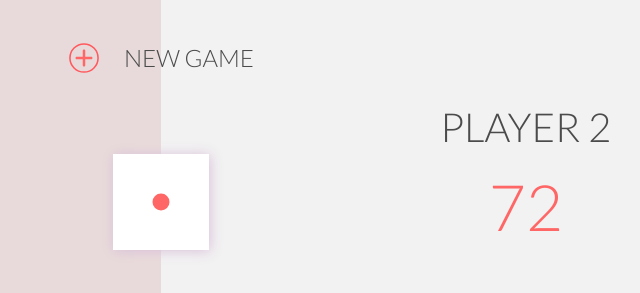
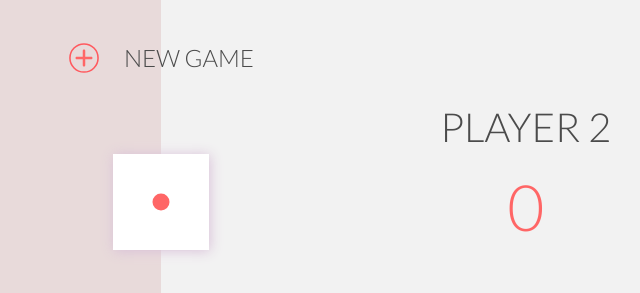
Before and after one commit to IOn007/Dice-game-Marion-Kozar, a plain HTML site: page index.html in a window 1280 px wide. Both pictures are taken after a click on the button "NEW GAME". Shown: the top 293 px of the page, 479-1119 px from the left. Drawn offline with nearby package versions, Linux system fonts and the light colour scheme.

Commit message:
Nouvelle partie - RAZ des scores et classe active au joueur 1

```diff
--- a/index.html
+++ b/index.html
@@ -30,7 +30,7 @@
     <!-- Infos du joueur 1 -->
     <section class="pure-u-1 pure-u-md-2-5">
       <div class="flex">
-        <h2>PLAYER 1</h2><div id="player1" class="active"></div>
+        <h2>PLAYER 1</h2><div id="player1"></div>
         </div>
       <!-- Affichage du score global -->
       <p id="globalPlayer1" class="global-score">0</p>
--- a/script.js
+++ b/script.js
@@ -1,4 +1,24 @@
 
+function handleNewGame(event) {
+
+  // A chaque nouvelle partie, round et global sont réinitialisés à 0
+  if (event.currentTarget.id === 'newGame') {
+    // définition du score temporaire ROUND
+    let roundPlayer1 = 0;
+    let roundPlayer2 = 0;
+    document.getElementById('roundPlayer1').innerHTML = roundPlayer1;
+    document.getElementById('roundPlayer2').innerHTML = roundPlayer2;
+
+    // définition du score global GLOBAL2    // définition du score global GLOBAL
+    let globalPlayer1 = 0;
+    let globalPlayer2 = 0;
+    document.getElementById('globalPlayer1').innerHTML = globalPlayer1;
+    document.getElementById('globalPlayer2').innerHTML = globalPlayer2;
+
+    // on ajoute la classe active sur le joueur 1 qui joue en premier
+    document.getElementById('player1').className = 'active';
+  }
+}
 
 // Obtient un nombre alétaoire entier entre 1 et 6 inclus
 function rollDice(min, max) {
```
